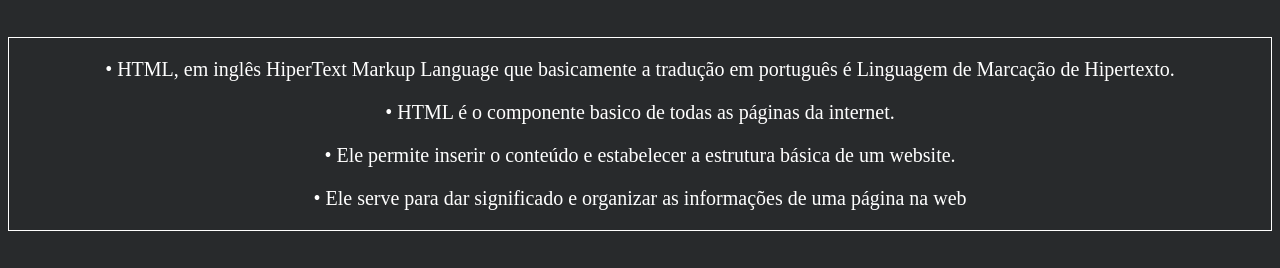
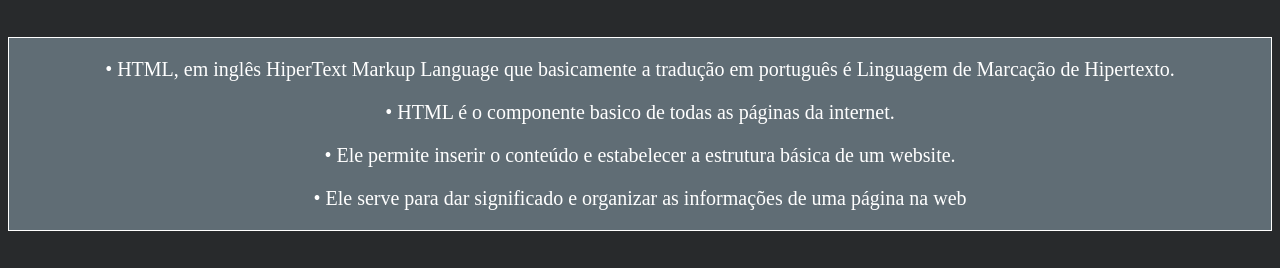
Before and after one commit to miyazakitech/primeiroa_2t, a plain HTML site: page index.html in a window 1280 px wide. Shown: the part 244-512 px from the top of the page. Drawn offline with Linux system fonts and the light colour scheme.

Commit message:
09/07/22

```diff
--- a/style.css
+++ b/style.css
@@ -44,6 +44,7 @@ body {
         text-align: center;
         font-size: 20px;
         border: solid 1px white;
+        background-color: #606d75;
     }
 
     h3 {
```
